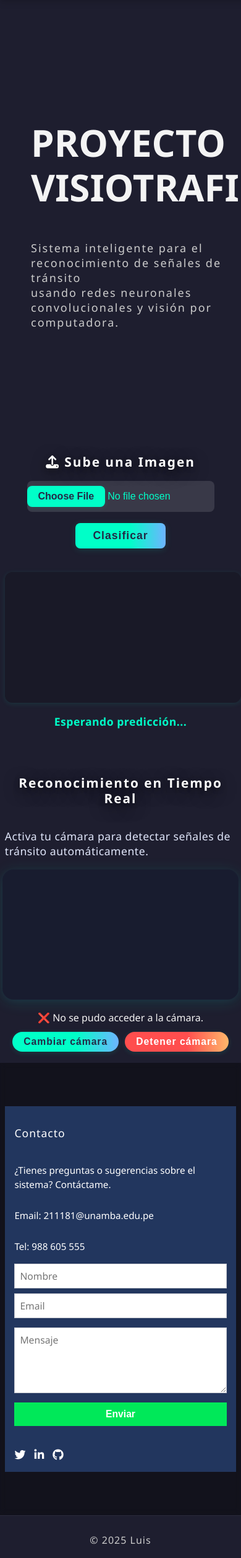
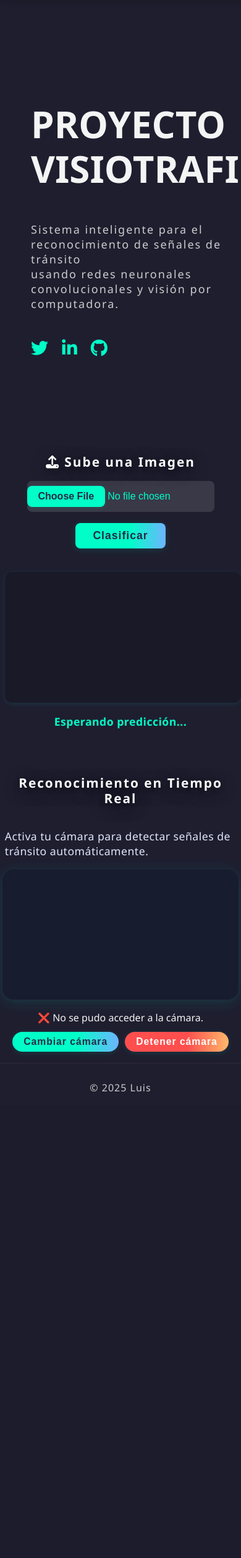
Before and after one commit to skyps2003/Tr4f1c0, a FastAPI app: page / in a window 390 px wide. Shown: the part 83-2597 px from the top of the page at 62% size. After the commit the page ends 1845 px from the top, so only its background shows below. Run offline with FastAPI, Linux system fonts and the light colour scheme.

Commit message:
Actualización: Endpoins

```diff
--- a/static/style.css
+++ b/static/style.css
@@ -884,7 +884,60 @@ body {
     width: 100%;
   }
 }
-
+/* Mejora visual del formulario de contacto en móvil */
+@media (max-width: 600px) {
+  .contact-section {
+    padding: 10px 0;
+  }
+  .contact-container {
+    padding: 10px 2vw;
+    margin: 10px 0;
+    box-shadow: none;
+    border-radius: 0;
+    width: 100vw;
+    min-width: 0;
+    gap: 10px;
+  }
+  .contact-text {
+    font-size: 0.98rem;
+    padding: 0;
+    margin-bottom: 10px;
+  }
+  .contact-text h2 {
+    font-size: 1.1rem;
+    margin-bottom: 6px;
+  }
+  .contact-form {
+    gap: 8px;
+  }
+  .form-row {
+    flex-direction: column;
+    gap: 8px;
+  }
+  .contact-form input,
+  .contact-form textarea {
+    font-size: 1rem;
+    padding: 8px;
+  }
+  .contact-form button {
+    font-size: 1rem;
+    padding: 10px;
+    margin-top: 6px;
+    margin-bottom: 0;
+    border-radius: 4px;
+  }
+  .contact-social {
+    position: static;
+    transform: none;
+    margin-top: 14px;
+    margin-bottom: 0;
+    gap: 18px;
+    font-size: 22px;
+    width: 100%;
+    justify-content: center;
+    background: none;
+  }
+}
 
 /********************************** F O O T E R************************************/
 footer {
--- a/templates/index.html
+++ b/templates/index.html
@@ -17,7 +17,6 @@
         <!--<a href="#informacion">Señales de Tráfico</a>-->
         <a href="#subir">Subir Imagen</a>
         <a href="#camara">Reconocimiento en Vivo</a>
-        <a href="#contacto">Contacto</a>
       </nav>
       <button class="menu-toggle" aria-label="Abrir menú">
         <i class="fas fa-bars"></i>
@@ -35,6 +34,11 @@
         Sistema inteligente para el reconocimiento de señales de tránsito<br />
         usando redes neuronales convolucionales y visión por computadora.
       </p>
+      <div class="social">
+      <a href="https://x.com/LoayzaNarvaez"><i class="fab fa-twitter"></i></a>
+      <a href="https://www.linkedin.com/in/luis-loayza-4b79a6276/"><i class="fab fa-linkedin-in"></i></a>
+      <a href="https://github.com/skyps2003"><i class="fab fa-github"></i></a></div>
+    </div>
     </div>
     <div class="right"></div>
   </section>
@@ -61,36 +65,6 @@
     <button id="btn-detener">Detener cámara</button>
   </div>
 </section>
-  <!-- Contacto -->
-  <section id="contacto" class="contact-section">
-  <div class="contact-container">
-    <div class="contact-text">
-      <h2>Contacto</h2>
-      <p>¿Tienes preguntas o sugerencias sobre el sistema? Contáctame.</p>
-      <p>Email: 211181@unamba.edu.pe</p>
-      <p>Tel: 988 605 555</p>
-    </div>
-
-    <form class="contact-form" id="contact-form">
-      <div class="form-row">
-        <input type="text" placeholder="Nombre" required>
-        <input type="email" placeholder="Email" required>
-      </div>
-      <textarea placeholder="Mensaje" rows="4" required></textarea>
-      <button type="submit">Enviar</button>
-    </form>
-
-    <div id="mensaje-exito" style="display:none; color:green; margin-top:10px;">
-      ¡Mensaje enviado! Gracias por contactarnos.
-    </div>
-
-    <div class="contact-social">
-      <a href="https://x.com/LoayzaNarvaez"><i class="fab fa-twitter"></i></a>
-      <a href="https://www.linkedin.com/in/luis-loayza-4b79a6276/"><i class="fab fa-linkedin-in"></i></a>
-      <a href="https://github.com/skyps2003"><i class="fab fa-github"></i></a>
-    </div>
-  </div>
-</section>
 
   <footer>
     <p>© 2025 Luis</p>
```
